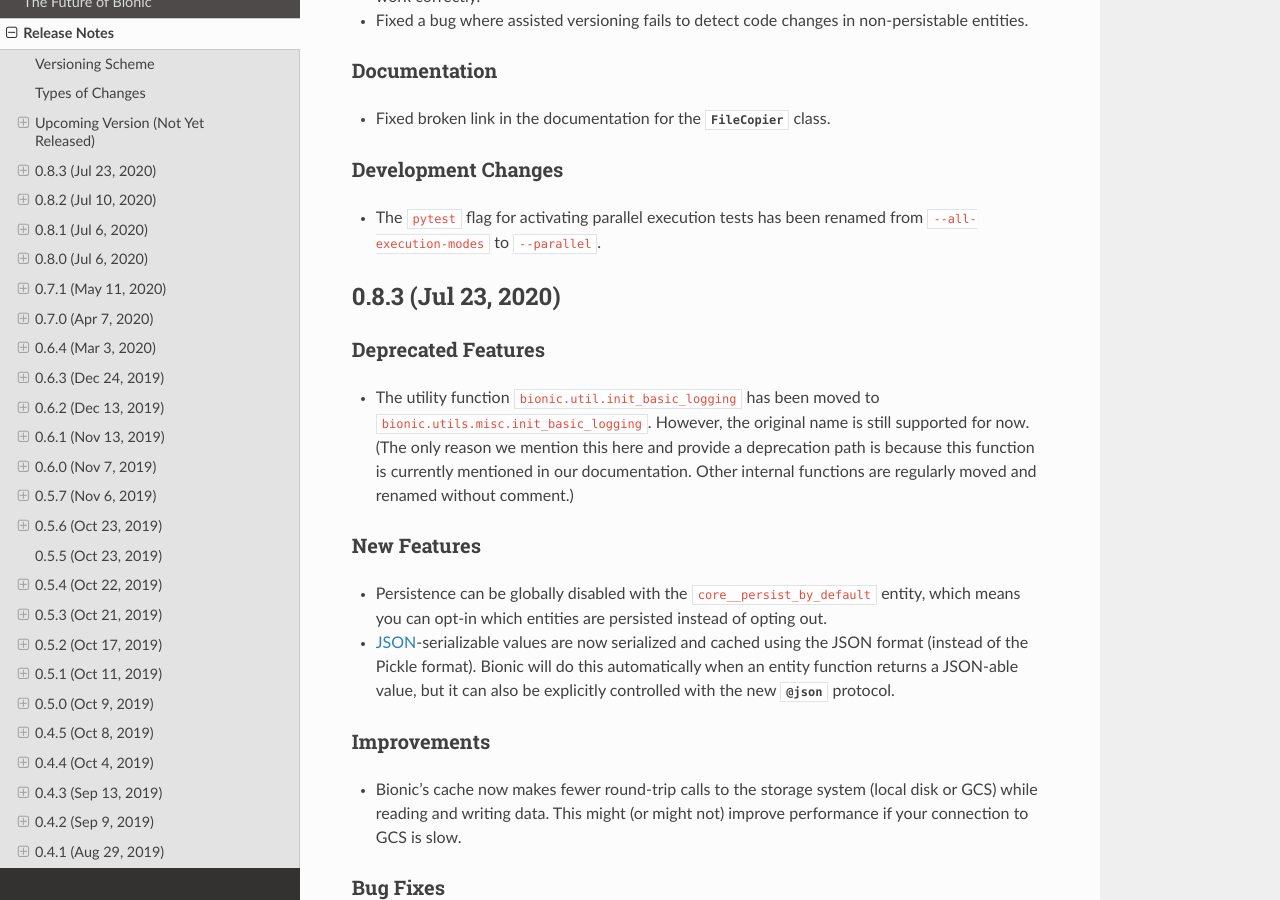
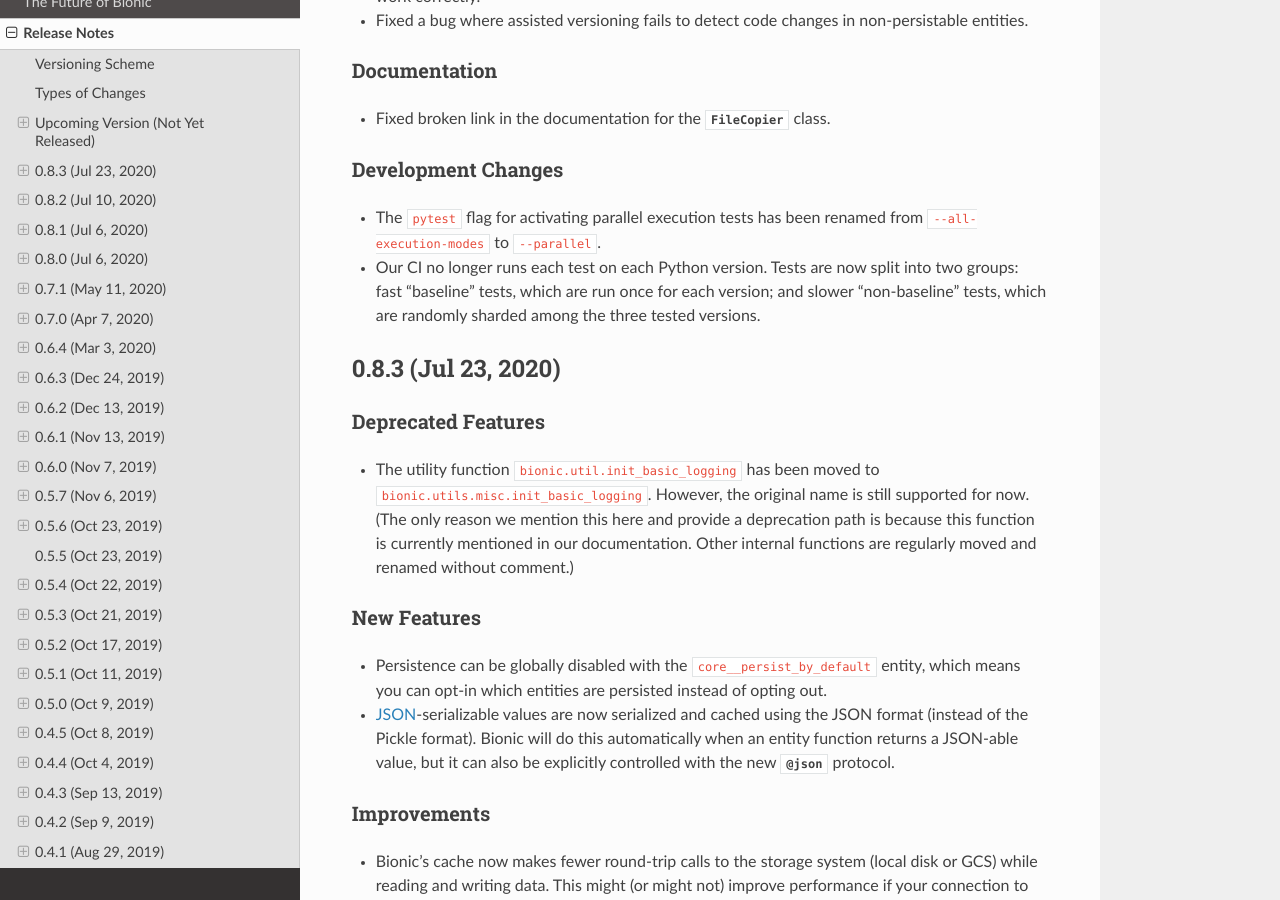
Before and after one commit to square/bionic, a Sphinx documentation site: the page built from docs/release-notes.rst, in a window 1280 px wide and 900 px high, scrolled down 2156 px. Built offline with Sphinx 7.4.7 and the Read the Docs theme 2.0.0, drawn with Linux system fonts in a browser that asks for light colours.

Commit message:
Update release notes to describe test sharding

```diff
--- a/docs/release-notes.rst
+++ b/docs/release-notes.rst
@@ -127,6 +127,9 @@
 
 - The ``pytest`` flag for activating parallel execution tests has been renamed from
   ``--all-execution-modes`` to ``--parallel``.
+- Our CI no longer runs each test on each Python version. Tests are now split into two
+  groups: fast "baseline" tests, which are run once for each version; and slower
+  "non-baseline" tests, which are randomly sharded among the three tested versions.
 
 0.8.3 (Jul 23, 2020)
 --------------------
```
